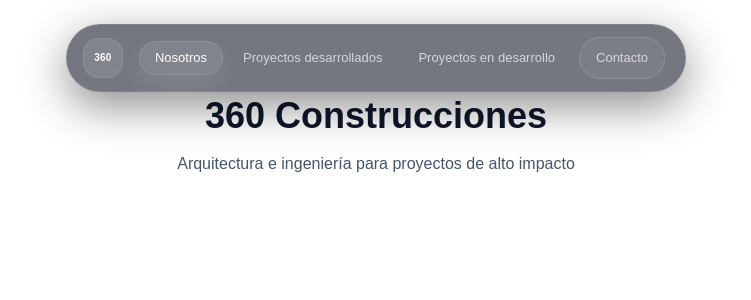
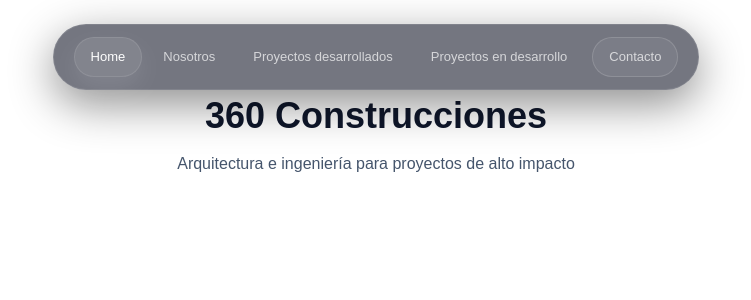
Before and after one commit to pachecoleoo/360-construcciones, a Next.js app: page / in a window 1280 px wide. Shown: the top 300 px of the page, without its empty margins (264-1015 px from the left). Built offline with nearby package versions, Linux system fonts and the light colour scheme.

Commit message:
Nav bar finalizado a un 90%

```diff
--- a/components/FloatingNavbar.tsx
+++ b/components/FloatingNavbar.tsx
@@ -5,6 +5,7 @@ import { useEffect, useState } from "react";
 import { NavItem, useNavPillTransform } from "./navbar/useNavPillTransform";
 
 const NAV: NavItem[] = [
+  { label: "Home", href: "/", match: (p) => p === "/" },
   { label: "Nosotros", href: "/nosotros", match: (p) => p === "/nosotros" },
   {
     label: "Proyectos desarrollados",
@@ -16,7 +17,12 @@ const NAV: NavItem[] = [
     href: "/proyectos?estado=en-desarrollo",
     match: (p, e) => p === "/proyectos" && e === "en-desarrollo",
   },
-  { label: "Contacto", href: "/contacto", variant: "cta", match: (p) => p === "/contacto" },
+  {
+    label: "Contacto",
+    href: "/contacto",
+    variant: "cta",
+    match: (p) => p === "/contacto",
+  },
 ];
 
 function cx(...c: Array<string | false | null | undefined>) {
@@ -34,6 +40,13 @@ export default function FloatingNavbar() {
     return () => window.removeEventListener("scroll", onScroll);
   }, []);
 
+  const baseItem = cx(
+    "relative z-10 inline-flex items-center justify-center whitespace-nowrap rounded-full transition",
+    "focus-visible:outline-none focus-visible:ring-2 focus-visible:ring-white/25",
+    scrolled ? "h-9 px-4 text-[13px]" : "h-10 px-4 text-[13px]",
+    "border border-transparent"
+  );
+
   return (
     <div className="fixed top-6 inset-x-0 z-9999 flex justify-center px-4">
       <div
@@ -42,13 +55,11 @@ export default function FloatingNavbar() {
           "backdrop-blur-xl",
           scrolled
             ? cx(
-                // SOLID
                 "bg-slate-950/92 border-white/12",
                 "shadow-[0_18px_60px_rgba(0,0,0,0.65)]",
                 "px-3 py-2"
               )
             : cx(
-                // GLASS (sobre el hero)
                 "bg-slate-950/55 border-white/10",
                 "shadow-[0_14px_45px_rgba(0,0,0,0.45)]",
                 "px-4 py-3"
@@ -56,30 +67,32 @@ export default function FloatingNavbar() {
         )}
       >
         <div className="flex items-center gap-3">
-          {/* Logo */}
-          <Link
+          {/* HOME (no usa active/isCta) */}
+          {/* <Link
             href="/"
             aria-label="Ir al inicio"
-            className={cx(
-              "grid place-items-center text-white text-[10px] font-semibold tracking-wide transition",
-              "border border-white/10 bg-white/10 hover:bg-white/15",
-              scrolled ? "h-9 w-9 rounded-2xl" : "h-10 w-10 rounded-2xl"
-            )}
+            className={cx(baseItem, "text-white/70 hover:text-white")}
           >
-            360
-          </Link>
+            Home
+          </Link> */}
 
           {/* Nav */}
-          <div ref={navRef} className="relative inline-flex items-center gap-1 px-1">
-            {/* Pill */}
+          <div
+            ref={navRef}
+            className="relative inline-flex items-center gap-1 px-1"
+          >
+            {/* Pill (solo aparece si hay item activo) */}
             <span
               aria-hidden="true"
               className={cx(
-                "absolute top-1 bottom-1 left-0 rounded-full border transition-all duration-300 ease-out",
+                "absolute inset-y-0 left-0 rounded-full border transition-all duration-300 ease-out",
                 "bg-white/10 border-white/10",
                 "shadow-[0_10px_25px_rgba(255,255,255,0.10)]"
               )}
-              style={pillStyle}
+              style={{
+                ...pillStyle,
+                opacity: activeIndex === -1 ? 0 : 1, // ✅ en HOME no se marca nada
+              }}
             />
 
             {NAV.map((item, idx) => {
@@ -92,15 +105,18 @@ export default function FloatingNavbar() {
                   href={item.href}
                   ref={(el) => {
                     itemRefs.current[idx] = el;
-                    }} className={cx(
-                    "relative z-10 whitespace-nowrap rounded-full transition",
-                    "focus-visible:outline-none focus-visible:ring-2 focus-visible:ring-white/25",
-                    scrolled ? "px-4 py-2 text-[13px]" : "px-4 py-2.5 text-[13px]",
+                  }}
+                  className={cx(
+                    baseItem,
                     active ? "text-white" : "text-white/70 hover:text-white",
+                    // ✅ Contacto con “ondita” siempre (CTA)
                     isCta &&
                       cx(
-                        "ml-1",
-                        active ? "text-white" : "bg-white/5 border border-white/15 hover:bg-white/10"
+                        "ml-1 border border-white/15 bg-white/5",
+                        "hover:bg-white/10 hover:border-white/25",
+                        "hover:shadow-[0_12px_35px_rgba(255,255,255,0.18)]",
+                        "active:scale-[0.98] active:bg-white/15",
+                        "transition-all duration-200 ease-out"
                       )
                   )}
                 >
--- a/components/navbar/useNavPillTransform.ts
+++ b/components/navbar/useNavPillTransform.ts
@@ -16,6 +16,9 @@ export function useNavPillTransform(items: NavItem[]) {
   const estado = searchParams.get("estado");
 
   const activeIndex = useMemo(() => {
+    // ✅ En Home, marcá el primer item del NAV (Nosotros)
+    if (pathname === "/") return 0;
+
     const idx = items.findIndex((item) => {
       if (item.match) return item.match(pathname, estado);
 
@@ -28,7 +31,9 @@ export function useNavPillTransform(items: NavItem[]) {
 
       return true;
     });
-    return idx >= 0 ? idx : 0;
+
+    // ✅ Si no matchea nada, no marques ninguno
+    return idx >= 0 ? idx : -1;
   }, [items, pathname, estado]);
 
   const navRef = useRef<HTMLDivElement | null>(null);
@@ -37,6 +42,12 @@ export function useNavPillTransform(items: NavItem[]) {
   const [pill, setPill] = useState({ x: 0, w: 0, opacity: 0 });
 
   const measure = () => {
+    // ✅ Si no hay activo, ocultar pill y listo
+    if (activeIndex < 0) {
+      setPill((p) => (p.opacity === 0 ? p : { ...p, opacity: 0 }));
+      return;
+    }
+
     const nav = navRef.current;
     const active = itemRefs.current[activeIndex];
     if (!nav || !active) return;
--- a/eslint.config.mjs
+++ b/eslint.config.mjs
@@ -6,6 +6,13 @@ const eslintConfig = defineConfig([
   ...nextVitals,
   ...nextTs,
   // Override default ignores of eslint-config-next.
+
+  // 🔕 Disable inline-style warning (pill necesita styles dinámicos)
+  {
+    rules: {
+      "react/no-inline-styles": "off",
+    },
+  },
   globalIgnores([
     // Default ignores of eslint-config-next:
     ".next/**",
```
Also changed, not shown: app/home/home.tsx (added).
